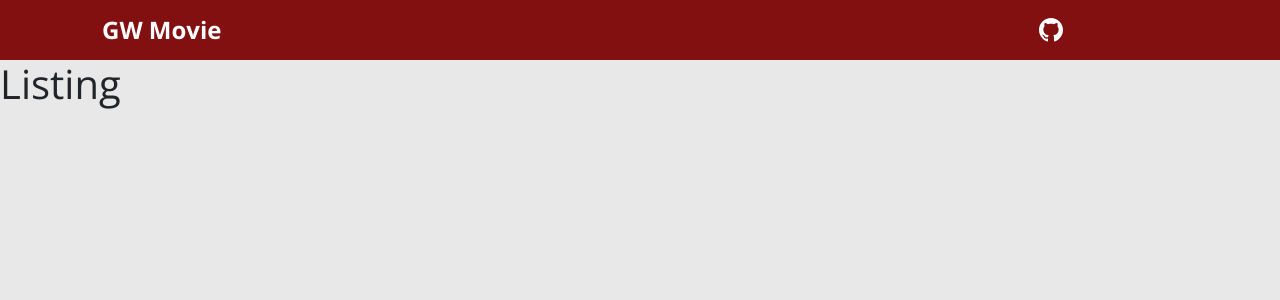
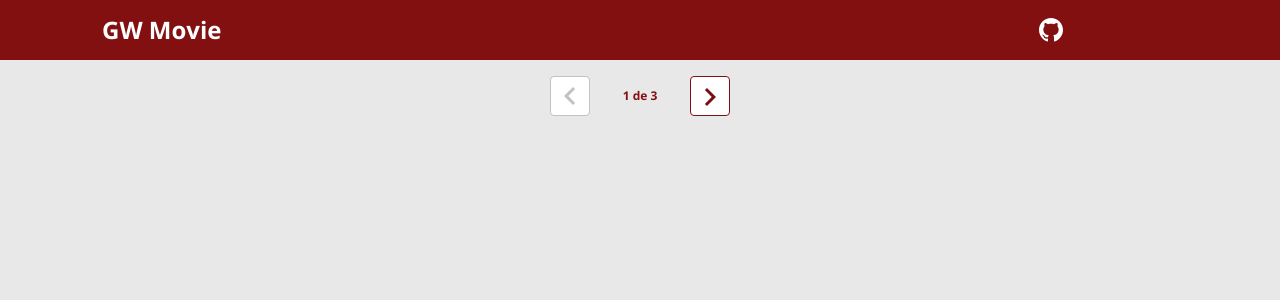
Before and after one commit to gabrielwenchenck/spring-gw-movie, a React (Create React App) app in the folder frontend/: page / in a window 1280 px wide. Shown: the top 300 px of the page. Built offline with nearby package versions, Linux system fonts and the light colour scheme.

Commit message:
Pagination layout

```diff
--- /dev/null
+++ b/frontend/src/components/Pagination/index.tsx
@@ -0,0 +1,21 @@
+import {ReactComponent as Arrow} from 'assets/img/arrow.svg'
+
+import './styles.css'
+
+function Pagination(){
+  return(
+    <div className="dsmovie-pagination-container">
+    <div className="dsmovie-pagination-box">
+        <button className="dsmovie-pagination-button" disabled={true} >
+            <Arrow />
+        </button>
+        <p>{`${1} de ${3}`}</p>
+        <button className="dsmovie-pagination-button" disabled={false} >
+            <Arrow className="dsmovie-flip-horizontal" />
+        </button>
+    </div>
+</div>
+  );
+}
+
+export default Pagination;
--- /dev/null
+++ b/frontend/src/components/Pagination/styles.css
@@ -0,0 +1,63 @@
+.dsmovie-pagination-container {
+  padding: 1rem 0;
+  display: flex;
+  justify-content: center;
+  align-items: center;
+}
+
+.dsmovie-pagination-box {
+  width: 11.25rem;
+  display: flex;
+  justify-content: space-between;
+  align-items: center;
+}
+
+.dsmovie-pagination-button {
+  width: 2.5rem;
+  height: 2.5rem;
+  border-radius: .25rem;
+  background-color: #fff;
+  display: flex;
+  justify-content: center;
+  align-items: center;
+  border: .0625rem solid var(--color-primary);
+  cursor: pointer;
+
+  transition: background-color .3s ease, border-color .3s ease;
+}
+
+.dsmovie-pagination-button:not([disabled]):hover,
+.dsmovie-pagination-button:not([disabled]):focus {
+  background-color: var(--color-primary);
+  border-color: #B22222;
+}
+
+.dsmovie-pagination-button:not([disabled]):hover svg,
+.dsmovie-pagination-button:not([disabled]):focus svg {
+  filter: none;
+}
+
+.dsmovie-pagination-button svg {
+  filter: brightness(0) saturate(100%) invert(13%) sepia(61%) saturate(3030%) hue-rotate(343deg) brightness(96%) contrast(109%);
+}
+
+.dsmovie-pagination-button[disabled] {
+  border: .0625rem solid #c2c2c2;
+  cursor: not-allowed;
+}
+
+.dsmovie-pagination-button[disabled] svg {
+  filter: none;
+}
+
+.dsmovie-pagination-container p {
+  margin: .625rem;
+  font-size: .75rem;
+  color: var(--color-primary);
+  font-weight: bold;
+  text-align: center;
+}
+
+.dsmovie-flip-horizontal {
+  transform: rotate(180deg);
+}
--- a/frontend/src/pages/Listing/index.tsx
+++ b/frontend/src/pages/Listing/index.tsx
@@ -1,6 +1,8 @@
+import Pagination from "components/Pagination";
+
 function Listing(){
   return(
-    <h1>Listing</h1>
+    <Pagination/>
   )
 }
 
```
Also changed, not shown: frontend/src/assets/img/arrow.svg (added), frontend/src/components/Navbar/styles.css (line endings or trailing spaces).
